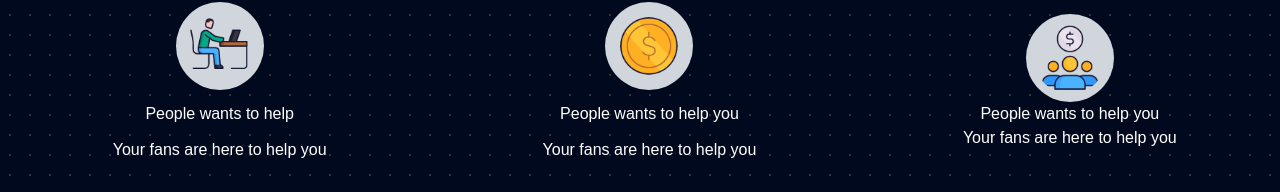
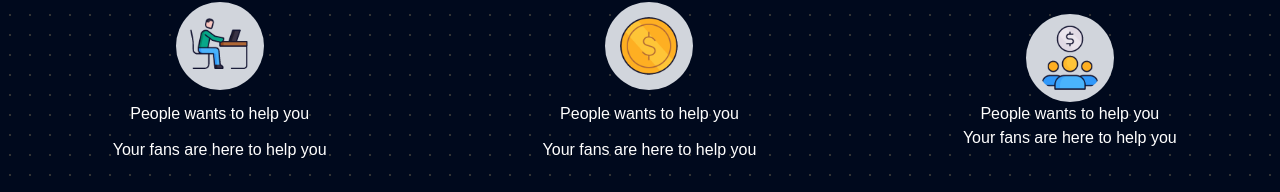
Before and after one commit to Niranjana593/Get-me-mychai-clone-, a Next.js app: page / in a window 1280 px wide. Shown: the part 539-731 px from the top of the page. Built offline with nearby package versions, Linux system fonts and the light colour scheme; no server answers.

Commit message:
Changes from fb2 bramch

```diff
--- a/app/page.js
+++ b/app/page.js
@@ -25,7 +25,7 @@ export default function Home() {
         <div className="flex justify-around py-10 my-5">
           <div className="item space-y-3  flex flex-col justify-center items-center">
             <img className="rounded-full p-2 bg-gray-300" width={88} src="/man.gif" alt="" />
-            <p className="px-5  text-center">People wants to help </p>
+            <p className="px-5  text-center">People wants to help you</p>
             <p className="text-center px-3">Your fans are here to help you</p>
           </div>
           <div className="item space-y-3 flex flex-col justify-center items-center">
```
